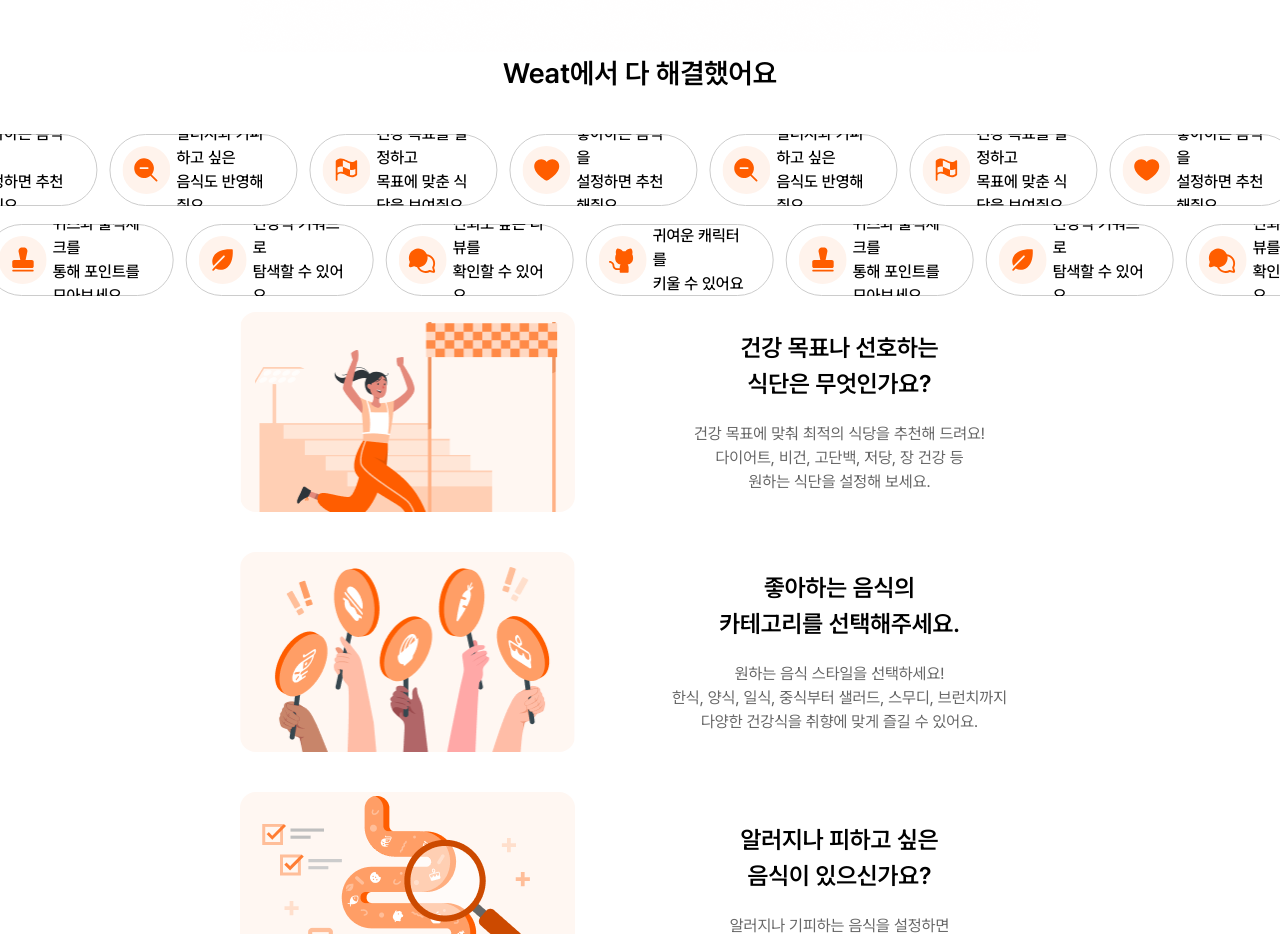
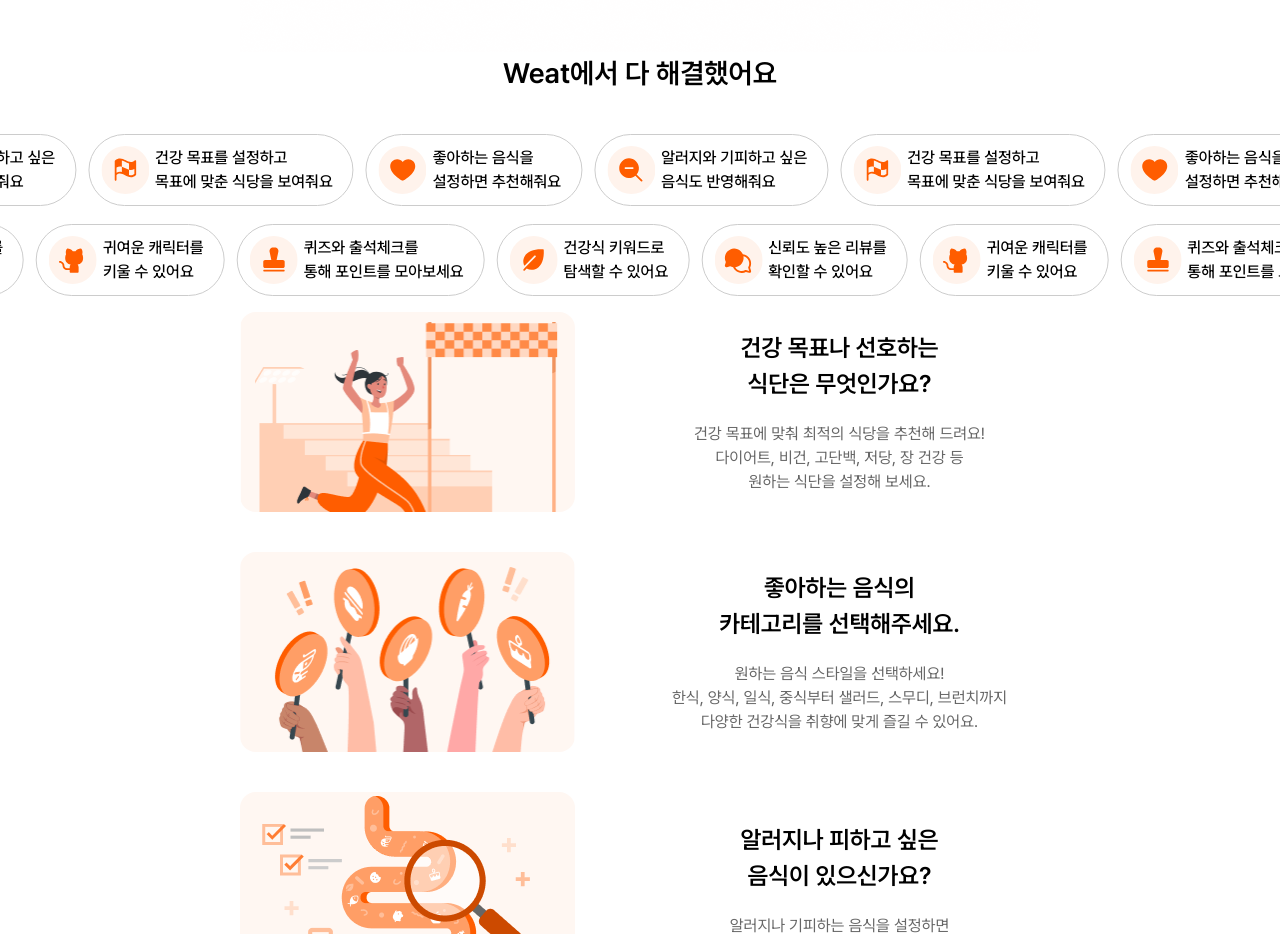
Before and after one commit to hyun2e/weat-landing, a React (Vite) app: page / in a window 1280 px wide. Shown: the part 1100-2034 px from the top of the page. Built offline with nearby package versions, Linux system fonts and the light colour scheme.

Commit message:
soim - info2 edit2

```diff
--- a/src/components/Card_Info2.jsx
+++ b/src/components/Card_Info2.jsx
@@ -14,6 +14,8 @@ const Info2Card = styled.div`
   width: auto;
   min-width: 188px;
   border: 1px solid ${({ theme }) => theme.colors.grey250};
+  flex-shrink: 0;
+  flex-grow: 0;
 `;
 
 // 인포2 텍스트 - 본문
```
